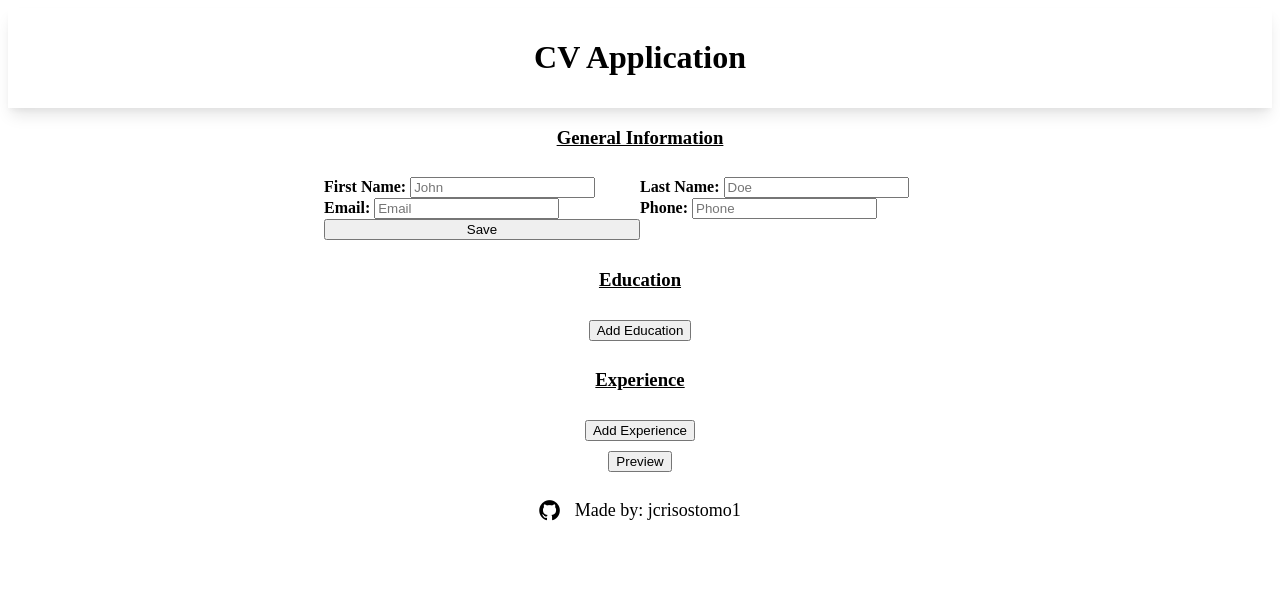
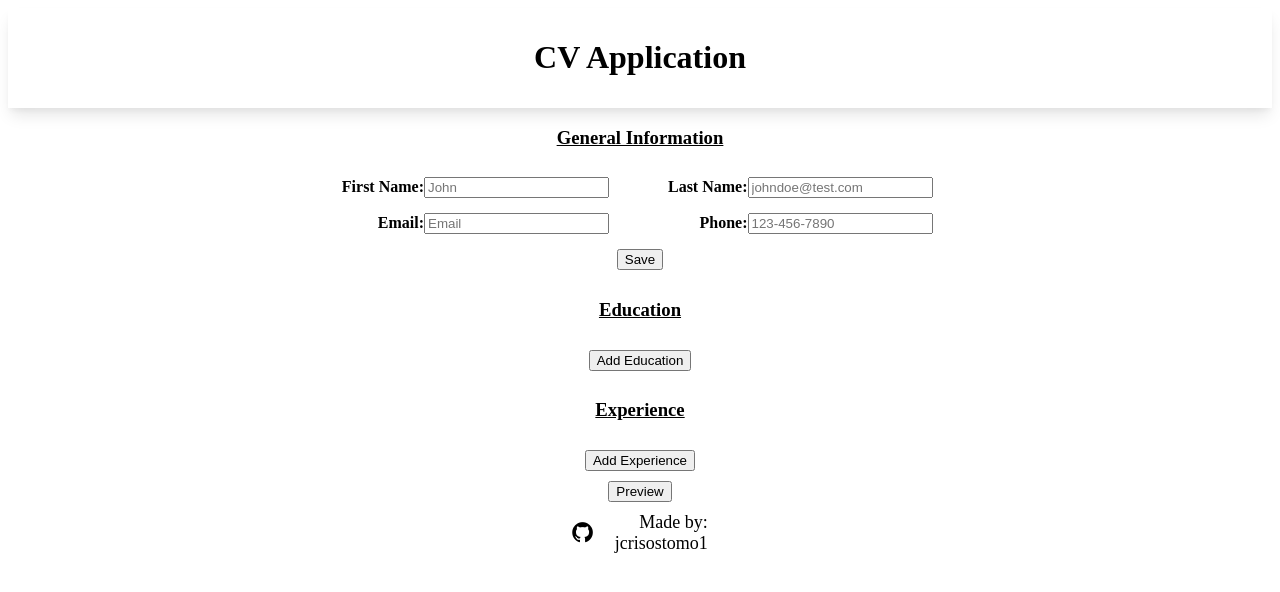
Before and after one commit to jcrisostomo1/odin-cv-project, a React (Create React App) app: page / in a window 1280 px wide. Shown: the top 592 px of the page. Built offline with nearby package versions, Linux system fonts and the light colour scheme.

Commit message:
finish styling general info

```diff
--- a/src/components/General.js
+++ b/src/components/General.js
@@ -45,22 +45,24 @@ class General extends Component {
 				<div className={generalStyles.form}>
           <div>
             {generalInfoSaved?<p><strong>First Name: </strong>{firstName}</p>
-            :<><label htmlFor="firstName">First Name: </label><input onChange={this.handleChange} value={firstName} type="text" id="firstName" placeholder="John" required/></>}
+            :<><label htmlFor="firstName">First Name:</label><input onChange={this.handleChange} value={firstName} type="text" id="firstName" placeholder="John" required/></>}
           </div>
           <div>
             {generalInfoSaved?<p><strong>Last Name: </strong>{lastName}</p>
-            :<><label htmlFor="lastName">Last Name: </label><input onChange={this.handleChange} value={lastName} type="text" id="lastName" placeholder="Doe" required/></>}
+            :<><label htmlFor="lastName">Last Name:</label><input onChange={this.handleChange} value={lastName} type="text" id="lastName" placeholder="johndoe@test.com" required/></>}
           </div>
           <div>
             {generalInfoSaved?<p><strong>Email: </strong>{email}</p>
-            :<><label htmlFor="email">Email: </label><input onChange={this.handleChange} value={email} type="email" id="email" placeholder="Email" required/></>}
+            :<><label htmlFor="email">Email:</label><input onChange={this.handleChange} value={email} type="email" id="email" placeholder="Email" required/></>}
           </div>
           <div>
             {generalInfoSaved?<p><strong>Phone: </strong>{phone}</p>
-            :<><label htmlFor="phone">Phone: </label><input onChange={this.handleChange} value={phone} type="tel" pattern="[0-9]{3}-[0-9]{3}-[0-9]{4}"id="phone" placeholder="Phone" required/></>}
+            :<><label htmlFor="phone">Phone:</label><input onChange={this.handleChange} value={phone} type="tel" pattern="[0-9]{3}-[0-9]{3}-[0-9]{4}"id="phone" placeholder="123-456-7890" required/></>}
           </div>
-          {generalInfoSaved?<button  className={generalStyles.button} onClick={this.onEditInfo}>Edit</button>:<button className={generalStyles.button} onClick={this.onSaveInfo}>Save</button>}
         </div>
+        <div className={generalStyles.button} >
+          {generalInfoSaved?<button onClick={this.onEditInfo}>Edit</button>:<button onClick={this.onSaveInfo}>Save</button>}
+          </div>
       </div>
       </>
     )
--- a/src/styles/App.css
+++ b/src/styles/App.css
@@ -19,8 +19,18 @@ h3 {
 }
 
 label {
+    display: inline-block;
+    width: 100px;
+    text-align: right;
     font-weight: bold;
+}
 
+
+p {
+    display: inline-block;
+    width: 100px;
+    text-align: right;
+    margin: 0px;
 }
 
 footer {
--- a/src/styles/General.module.css
+++ b/src/styles/General.module.css
@@ -1,22 +1,22 @@
 .main {
   display: flex;
+  flex-direction: column;
   justify-content: center;
   align-items: center;
   width: 50%;
-
+  gap: 15px;
 }
 
 .form {
   display: grid;
   grid-template-columns: 1fr 1fr;
-  justify-content: center;
-  align-items: center;
   width: 100%;
-
+  gap: 15px;
 }
 
 .button {
   display: flex;
   justify-content: center;
   align-items: center;
+
 }
```
